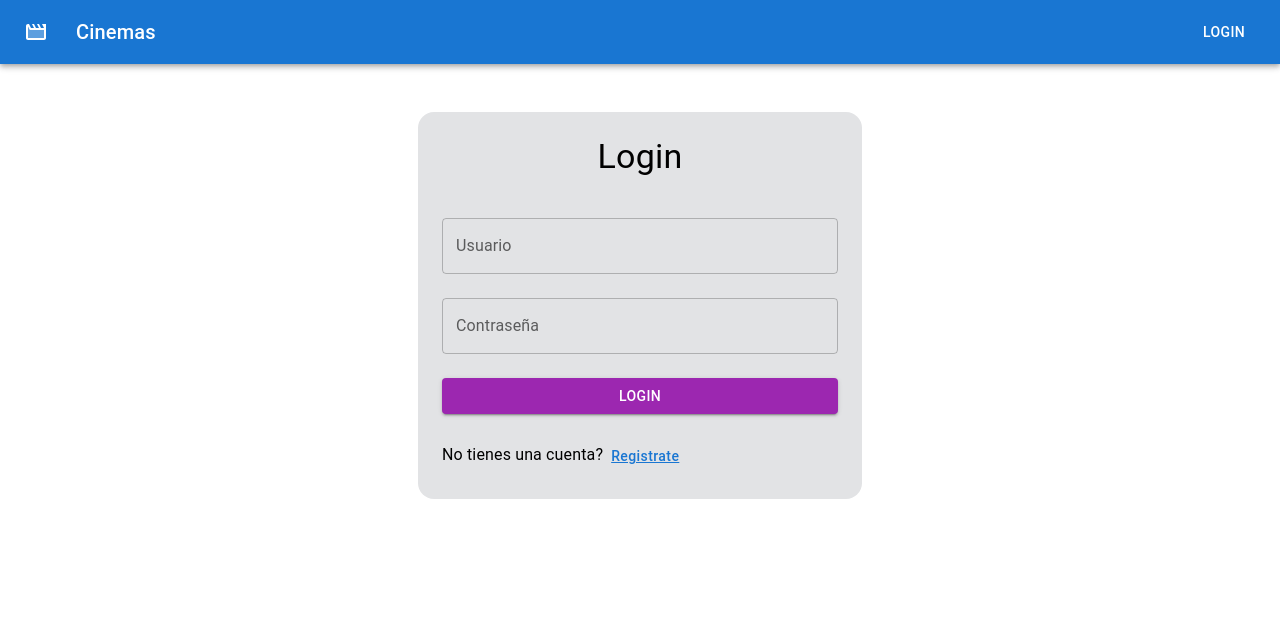
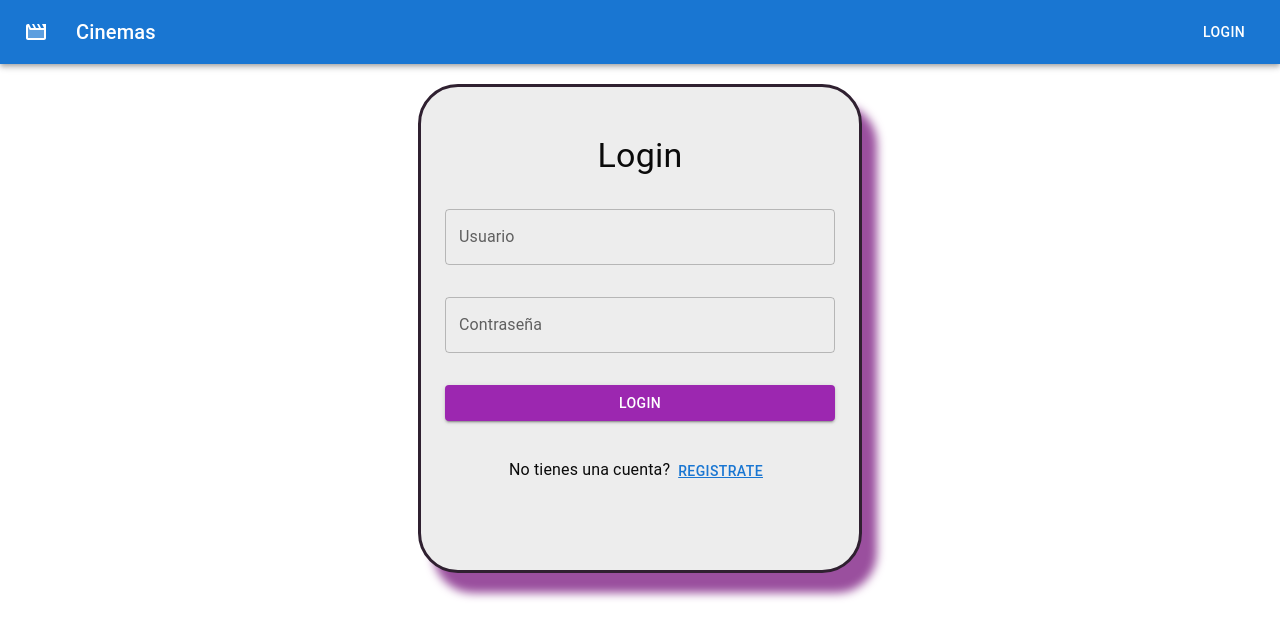
Before and after one commit to MarlieRamirez/movie_theather, a Next.js app: page /login in a window 1280 px wide. Shown: the top 638 px of the page. Built offline with nearby package versions, Linux system fonts and the light colour scheme.

Commit message:
Uninstall bootstrap

```diff
--- a/package.json
+++ b/package.json
@@ -15,12 +15,10 @@
     "@mui/material": "^6.4.8",
     "@types/dateformat": "^5.0.3",
     "axios": "^1.8.4",
-    "bootstrap": "^5.3.3",
     "dateformat": "^5.0.3",
     "next": "15.2.3",
     "next-auth": "^4.24.11",
     "react": "^19.0.0",
-    "react-bootstrap": "^2.10.9",
     "react-dom": "^19.0.0",
     "react-jwt": "^1.3.0",
     "usehooks-ts": "^3.1.1"
--- a/src/app/globals.css
+++ b/src/app/globals.css
@@ -14,6 +14,7 @@ html,
 body {
   max-width: 100vw;
   overflow-x: hidden;
+  min-height: 100vh;
 }
 
 body {
@@ -43,8 +44,9 @@ a {
 }
 
 .divider{
-  border: solid;
+  border: 1px solid;
   border-color: #ffffff;
+  margin-bottom: 30px;
 }
 
 .none{
@@ -79,3 +81,121 @@ a {
   from {opacity: 90%;}
   to {opacity: 0%; display: none;}
 }
+
+.login{
+  background-color: #ededed;
+  color:#0a0a0a;
+  padding: 3pc;
+  margin-top: 20px;
+  border: 3px solid #2f2030;
+  box-shadow: 15px 20px 10px #9a4f9e;
+  border-radius: 40px;
+  text-align: center;
+  margin-bottom: 20px;
+}
+
+.movie-cards{
+  margin: 50px;
+  display: grid ;
+  justify-content: space-evenly;
+}
+
+.text-field{
+  padding-bottom: 2vh;
+  padding-top: 2vh;
+}
+
+.row{
+  margin-top: 30px;
+  margin-bottom: 30px;
+}
+
+.title{
+  background: #020024;
+  background: linear-gradient(198deg,rgba(2, 0, 36, 1) 0%, rgba(13, 7, 97, 1) 100%);
+  font-size: larger;
+  margin: 0 !important;
+  padding: 2pc;
+}
+
+.fit{
+  display: inline-block;
+  height: fit-content;
+}
+
+.card:hover{
+  box-shadow: 0px 30px 10px #026153;
+}
+
+.d-flex{
+  display: flex;
+}
+
+.justify-content-center{
+  justify-content: center;
+}
+
+.title-action{
+  align-items: center;
+  margin: 30px;
+}
+
+.content-danger{
+  align-items: center;
+  color: #d32f2f;
+}
+
+.text-danger{
+  color: #d32f2f;
+  margin-left: 10px;
+  margin-top: 3px;
+}
+
+.p{
+  padding-bottom: 2pc;
+}
+
+.mx{
+  margin-left: 1vw;
+  margin-right: 1vw;
+}
+
+.my{
+  margin-top: 1vh;
+  margin-bottom: 2vh;
+}
+
+.text-center{
+  text-align: center;
+}
+.w-100{
+  width: 100%;
+}
+
+.w-75{
+  width: 75% !important;
+}
+
+.border-danger{
+  border: 1px solid #d32f2f !important;
+  margin-left: 5px !important;
+  margin-right:5px!important ;
+}
+
+.border-warning{
+  border: 1px solid #ed6c02 !important;
+  margin-left: 5px !important;
+  margin-right:5px!important ;
+}
+
+.h-warning:hover{
+  background-color: #ffd2ad !important;
+}
+
+.h-danger:hover{
+  background-color: #ffd0d0 !important;
+}
+
+.table{
+  margin-bottom: 30px;
+}
--- a/src/app/layout.tsx
+++ b/src/app/layout.tsx
@@ -1,5 +1,4 @@
 'use client'
-import 'bootstrap/dist/css/bootstrap.min.css';
 import { Geist, Geist_Mono } from "next/font/google";
 import "./globals.css";
 import { AppBar, Button, IconButton, Toolbar, Typography } from "@mui/material";
@@ -41,12 +40,12 @@ export default function RootLayout({
         setMenu(
           <>
             <div>
-              <Link href='/cinemas-auth'>
+              <Link key={'menu-cinema'} href='/cinemas-auth'>
                 <Button color="inherit">Cinema</Button>
               </Link>
             </div>
             <div>
-              <Link href='/users'>
+              <Link key={'menu-user'} href='/users'>
                 <Button color="inherit">Usuarios</Button>
               </Link>
             </div>
--- a/src/app/login/page.tsx
+++ b/src/app/login/page.tsx
@@ -1,6 +1,5 @@
 'use client'
-import Row from 'react-bootstrap/Row';
-import { Button, Container, TextField, Typography } from '@mui/material';
+import { Box, Button, Container, TextField, Typography } from '@mui/material';
 import Link from 'next/link';
 import { getUser, login, signIn } from '../../../network/lib/user';
 import { redirect, RedirectType } from 'next/navigation';
@@ -45,9 +44,11 @@ export default function Home() {
     } else {
       setMSG('')
       signIn(user_name, email, pwd).then((response) => {
-        bLogin()
         if (response.status == 500) {
           setMSG('Este usuario esta siendo utilizado')
+        }
+        else{
+          bLogin()
         }
 
       })
@@ -68,7 +69,7 @@ export default function Home() {
   useEffect(() => {
     if (page == 'Crear Cuenta') {
       setElement(
-        <div className='w-100 mx-auto mb-4'>
+        <div className='w-100 p'>
           <TextField onChange={(e) => setEmail(e.target.value)} className='w-100' id="email" type='email' label="Email" variant="outlined" />
         </div>
       )
@@ -79,34 +80,34 @@ export default function Home() {
 
   return (
     <>
-      <Container maxWidth='xs' className='my-5 pt-4 bg-secondary-subtle border-light rounded-4 container-sm '>
-        <Typography className='text-center text-black ' variant='h4'>{page}</Typography>
+      <Container maxWidth='xs' className='login my-5  bg-secondary-subtle rounded-4 container-sm '>
+        <Typography className='text-center p' variant='h4'>{page}</Typography>
 
 
-        <Row >
-          <form className='w-100 pt-3 mx-auto '>
-            <div className='w-100 mx-auto my-4'>
+        <Box >
+          <form className=''>
+            <div className='w-100 p'>
               <TextField onChange={(e) => setUserName(e.target.value)} className='w-100' id="user" label="Usuario" variant="outlined" />
             </div>
             {element}
-            <div className='w-100 mx-auto mb-4'>
+            <div className='w-100 p'>
               <TextField onChange={(e) => setPwd(e.target.value)} className='w-100' id="Contraseña" type='password' label="Contraseña" variant="outlined" />
             </div>
 
-            <div className='w-100 mx-auto mb-4'>
+            <div className='w-100 p'>
               <Button className='w-100' variant='contained' color='secondary' onClick={page == 'Login' ? bLogin : bRegistrate}>{page}</Button>
             </div>
 
-            <div className='w-100 mx-auto mb-4'>
-              <Typography className='text-black'>{page == 'Login' ? "No tienes una cuenta?" : "Ya tienes una cuenta?"}
+            <div className='w-100 p'>
+              <Typography className='text-black text-center'>{page == 'Login' ? "No tienes una cuenta?" : "Ya tienes una cuenta?"}
                 <Button className='text-capitalize' variant='text' onClick={handleChangePage}> <u>{page == 'Login' ? 'Registrate' : 'Inicia Sesion'}</u></Button>
               </Typography>
             </div>
-            <div className='w-100 mx-auto mb-4'>
+            <div className='w-100'>
               <Typography className='text-danger'>{msg}</Typography>
             </div>
           </form>
-        </Row>
+        </Box>
 
       </Container>
 
```
Also changed, not shown: src/app/cinemas-auth/page.tsx (+14 -14 lines), src/app/page.tsx (+7 -7 lines), src/app/reservation/page.tsx (+6 -6 lines), src/app/users/page.tsx (+20 -1 lines), src/components/CreateCinemaModal.tsx (+5 -5 lines), src/components/UpdateCinemaModal.tsx (+6 -5 lines), 1 other file (tests, documents, lock files or other folders).
